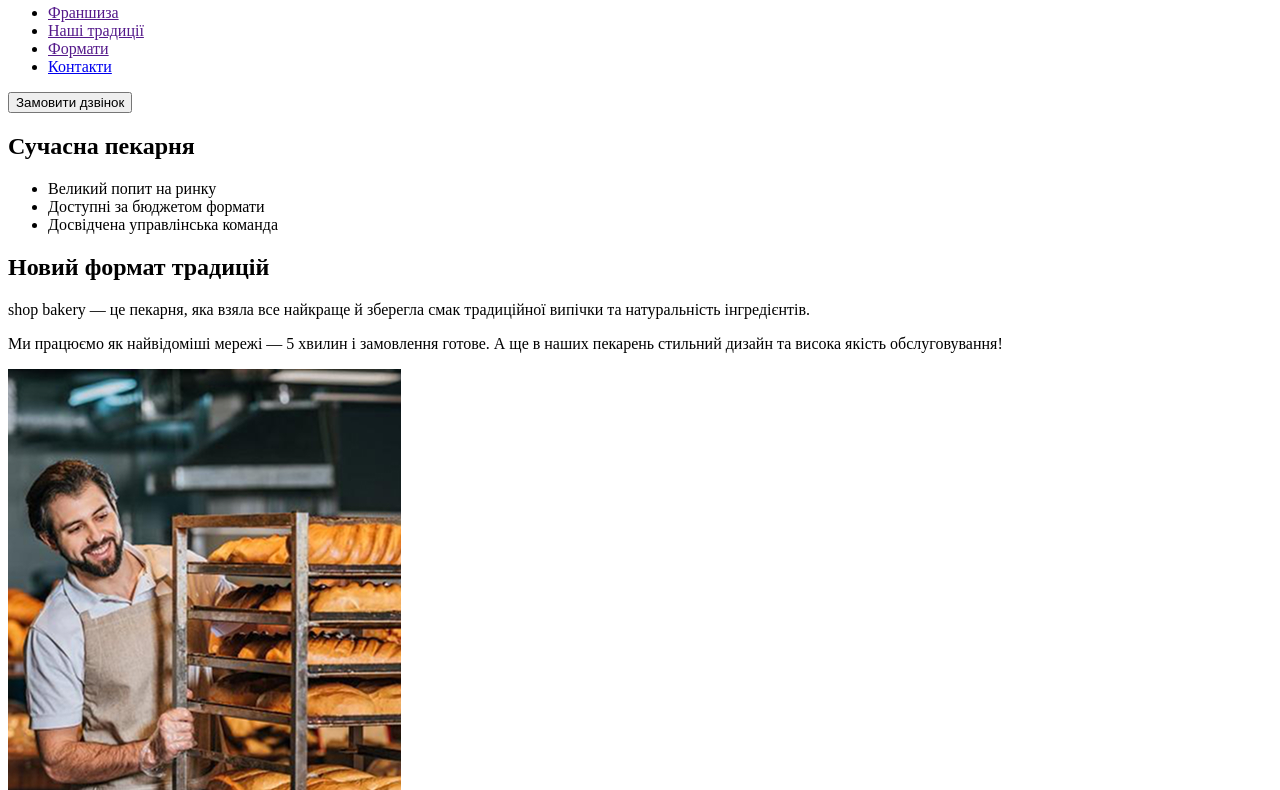
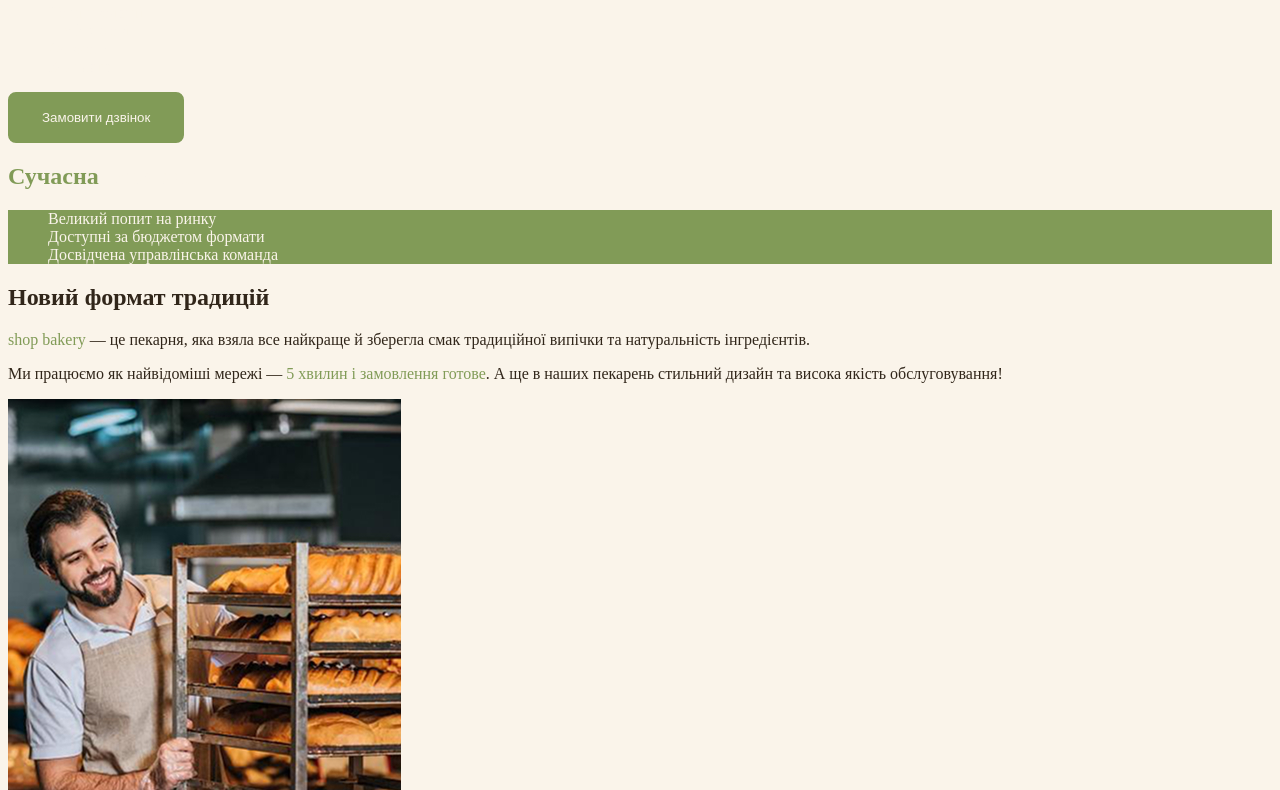
Before and after one commit to spiven/shop-bakery, a plain HTML site: page index.html in a window 1280 px wide. Shown: the part 69-859 px from the top of the page. Drawn offline with Linux system fonts and the light colour scheme.

Commit message:
Add basic structure and styles for bakery website

```diff
--- /dev/null
+++ b/css/style.css
@@ -0,0 +1,63 @@
+:root {
+    --color-primary-dark: #31261A;
+    --color-primary-light: #FAF4EA;
+    --color-brand-light: #819B57;
+    --color-brand-dark: #465929;
+}
+
+body {
+    color: var(--color-primary-dark);
+    background-color: var(--color-primary-light);
+}
+
+p span {
+    color: var(--color-brand-light);
+}
+
+ul {
+    list-style: none;
+}
+
+h2 span {
+    color: var(--color-brand-dark);
+}
+
+.button-order {
+    border: 2px solid var(--color-brand-light);
+    background: var(--color-brand-light);
+    border-radius: 8px;
+    padding: 16px 32px;
+    color: var(--color-primary-light);
+    cursor: pointer;
+}
+.button-order:hover {
+    background: transparent;
+    color: var(--color-brand-dark);
+}
+
+.header {
+    color: var(--color-primary-light);
+}
+
+.menu a {
+    text-decoration: none;
+    color: var(--color-primary-light);
+}
+
+.menu a:hover {
+    color: var(--color-brand-light);
+    font-weight: bold;
+}
+
+.main-title {
+    color: var(--color-primary-light);
+}
+.main-title span {
+    color: var(--color-brand-light);
+}
+
+
+.advantages-list {
+    background-color: var(--color-brand-light);
+    color: var(--color-primary-light);
+}
--- a/index.html
+++ b/index.html
@@ -5,30 +5,32 @@
     <meta http-equiv="X-UA-Compatible" content="IE=edge">
     <meta name="viewport" content="width=device-width, initial-scale=1.0">
     <title>Title</title>
+
+    <link rel="stylesheet" href="./css/style.css">
 </head>
 <body>
 
-<header>
+<header class="header">
     <nav>
-        <a href="index.html">
+        <a href="/">
             <img src="./images/logo.svg" alt="logo">
         </a>
-        <ul>
-            <li><a href="">Франшиза</a></li>
-            <li><a href="">Наші традиції</a></li>
-            <li><a href="">Формати</a></li>
-            <li><a href="#">Контакти</a></li>
+        <ul class="menu">
+            <li><a href="#section-traditions">Наші традиції</a></li>
+            <li><a href="#section-chefs">Шеф-кухарі</a></li>
+            <li><a href="#section-formats">Формати</a></li>
+            <li><a href="#section-contacts">Контакти</a></li>
         </ul>
     </nav>
-    <button type="button">Замовити дзвінок</button>
+    <button class="button-order" type="button">Замовити дзвінок</button>
 </header>
 
 <main>
     <section>
-        <h1>Сучасна пекарня</h1>
+        <h1 class="main-title"><span>Сучасна</span> пекарня</h1>
     </section>
-    <section>
-        <ul>
+    <section id="section-traditions">
+        <ul class="advantages-list">
             <li>Великий попит на ринку </li>
             <li>Доступні за бюджетом формати</li>
             <li>Досвідчена управлінська команда</li>
@@ -38,8 +40,8 @@
         <p>Ми працюємо як найвідоміші мережі — <span>5 хвилин і замовлення готове</span>. А ще в наших пекарень стильний дизайн та висока якість обслуговування!</p>
         <img src="./images/baker-man.jpg" alt="baker-man.jpg">
     </section>
-    <section>
-        <h2>Наші найкращі шеф-кухарі</h2>
+    <section id="section-chefs">
+        <h2>Наші найкращі <span>шеф-кухарі</span></h2>
         <article>
             <h3>Настя</h3>
             <p>Привіт, я Настя!</p>
@@ -53,7 +55,7 @@
             <p>Я зроблю для вас унікальну начинку на будь-який смак!</p>
         </article>
     </section>
-    <section>
+    <section id="section-formats">
         <h2>Формати</h2>
         <ul>
             <li>
@@ -74,21 +76,22 @@
         </ul>
 
     </section>
-    <section>
+    <section id="section-contacts">
         <h2>Приєднуйся до мережі пекарень</h2>
+        <iframe src="https://www.google.com/maps/embed?pb=!1m18!1m12!1m3!1d2540.1636289098733!2d30.4912733!3d50.4566776!2m3!1f0!2f0!3f0!3m2!1i1024!2i768!4f13.1!3m3!1m2!1s0x40d4ce637c006b2d%3A0xaf86385f19996ff0!2z0YPQuy4g0KHQtdGH0LXQstGL0YUg0KHRgtGA0LXQu9GM0YbQvtCyLCA1NCwg0JrQuNC10LIsINCj0LrRgNCw0LjQvdCwLCAwMjAwMA!5e0!3m2!1sru!2sde!4v1766128856375!5m2!1sru!2sde" width="603" height="595" allowfullscreen="" loading="lazy" referrerpolicy="no-referrer-when-downgrade"></iframe>
     </section>
 </main>
 
 <footer>
     <nav>
-        <a href="index.html">
+        <a href="/">
             <img src="./images/logo.svg" alt="logo">
         </a>
-        <ul>
-            <li><a href="">Франшиза</a></li>
-            <li><a href="">Наші традиції</a></li>
-            <li><a href="">Формати</a></li>
-            <li><a href="#">Контакти</a></li>
+        <ul class="menu">
+            <li><a href="#section-traditions">Наші традиції</a></li>
+            <li><a href="#section-chefs">Шеф-кухарі</a></li>
+            <li><a href="#section-formats">Формати</a></li>
+            <li><a href="#section-contacts">Контакти</a></li>
         </ul>
         <address>
             <ul>
@@ -112,7 +115,7 @@
             </ul>
 
             <a href="#" target="_blank">Політика конфіденційності</a>
-            <p>© 2022 Дані захищені</p>
+            <p>&copy; 2022 Дані захищені</p>
         </address>
     </nav>
 
```
